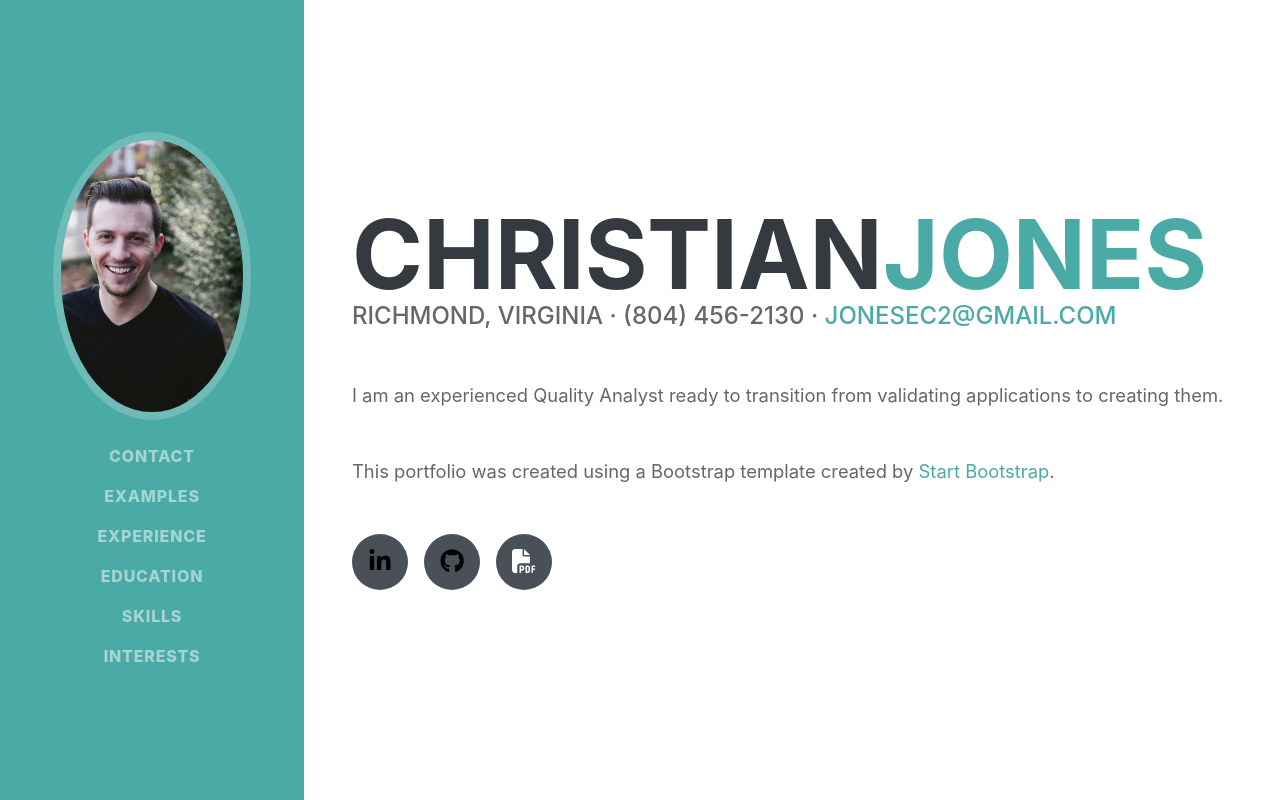
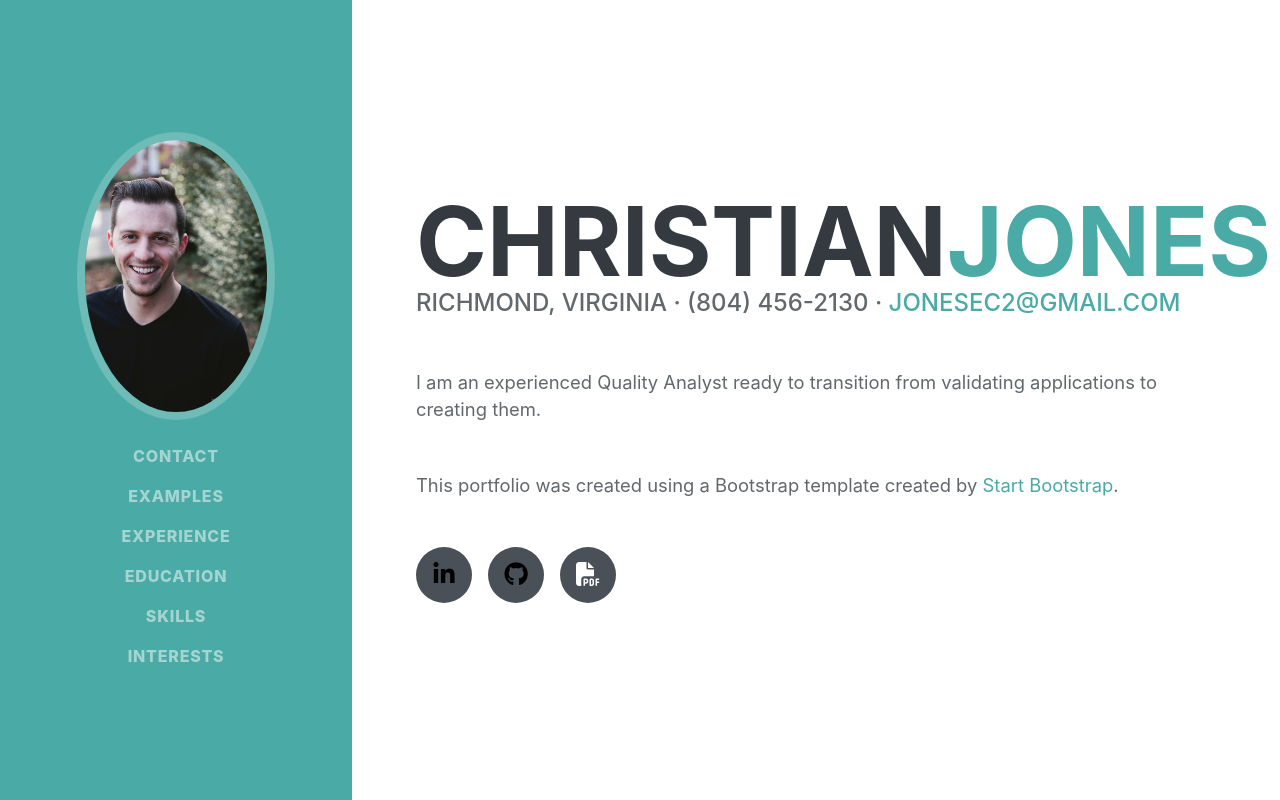
Before and after one commit to jonesec2/React_Portfolio, a React (Create React App) app: page / in a window 1280 px wide. Built offline with nearby package versions, Linux system fonts and the light colour scheme.

Commit message:
Fixed sideNav rem for 1600+ px

```diff
--- a/src/App.css
+++ b/src/App.css
@@ -164,7 +164,7 @@ p.lead {
       left: 0;
       display: flex;
       flex-direction: column;
-      width: 19rem;
+      width: 22rem;
       height: 100vh;
    }
    #sideNav .navbar-brand {
@@ -251,7 +251,7 @@ p.lead {
 section.resume-section {
    padding-top: 5rem !important;
    padding-bottom: 5rem !important;
-   padding-left: 5rem !important;
+   padding-left: 9rem !important;
    max-width: 75rem;
 }
 
```
